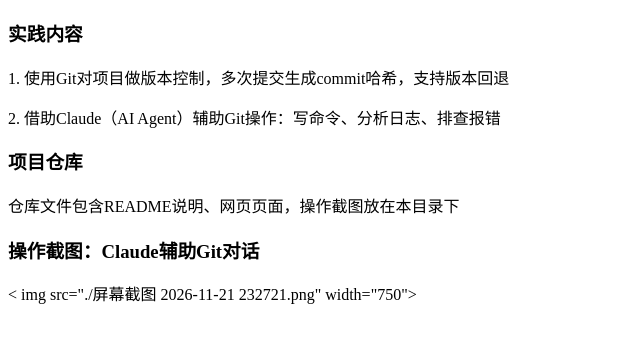
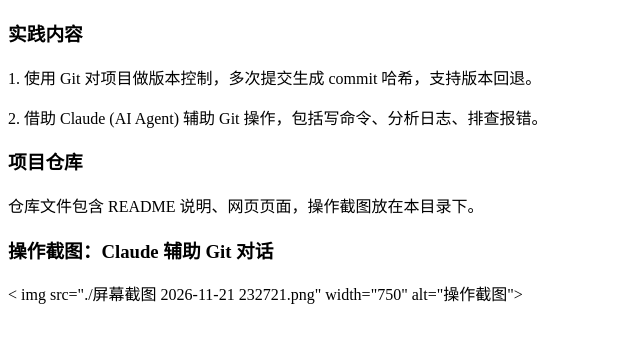
Before and after one commit to EVA-oss1/chunyang-stage1-notes, a plain HTML site: page git-agent-practice/index.html in a window 1280 px wide. Shown: the part 70-412 px from the top of the page, without its empty margins (0-640 px from the left). Drawn offline with Linux system fonts and the light colour scheme.

```diff
--- a/git-agent-practice/index.html
+++ b/git-agent-practice/index.html
@@ -1,17 +1,20 @@
 <!DOCTYPE html>
 <html lang="zh-CN">
 <head>
-<meta charset="UTF-8">
-<title>Git+AI Agent实践展示</title>
+    <meta charset="UTF-8">
+    <title>Git+AI Agent实践展示</title>
 </head>
 <body>
-<h1>Git版本管理 + AI Agent实践成果</h1>
-<h3>实践内容</h3>
-<p>1. 使用Git对项目做版本控制，多次提交生成commit哈希，支持版本回退</p >
-<p>2. 借助Claude（AI Agent）辅助Git操作：写命令、分析日志、排查报错</p >
-<h3>项目仓库</h3>
-<p>仓库文件包含README说明、网页页面，操作截图放在本目录下</p >
-<h3>操作截图：Claude辅助Git对话</h3>
-< img src="./屏幕截图 2026-11-21 232721.png" width="750">
+    <h1>Git版本管理 + AI Agent实践成果</h1>
+
+    <h3>实践内容</h3>
+    <p>1. 使用 Git 对项目做版本控制，多次提交生成 commit 哈希，支持版本回退。</p >
+    <p>2. 借助 Claude (AI Agent) 辅助 Git 操作，包括写命令、分析日志、排查报错。</p >
+
+    <h3>项目仓库</h3>
+    <p>仓库文件包含 README 说明、网页页面，操作截图放在本目录下。</p >
+
+    <h3>操作截图：Claude 辅助 Git 对话</h3>
+    < img src="./屏幕截图 2026-11-21 232721.png" width="750" alt="操作截图">
 </body>
 </html>
```
